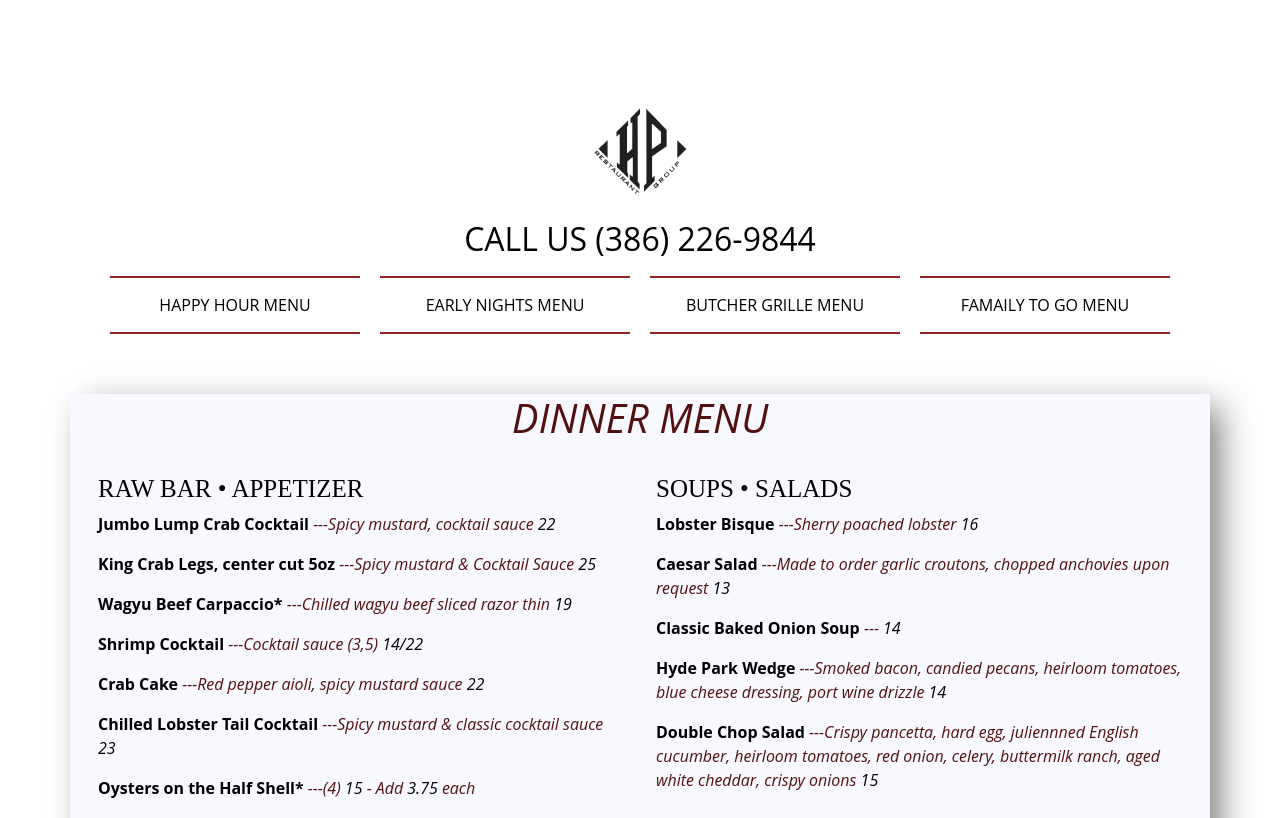
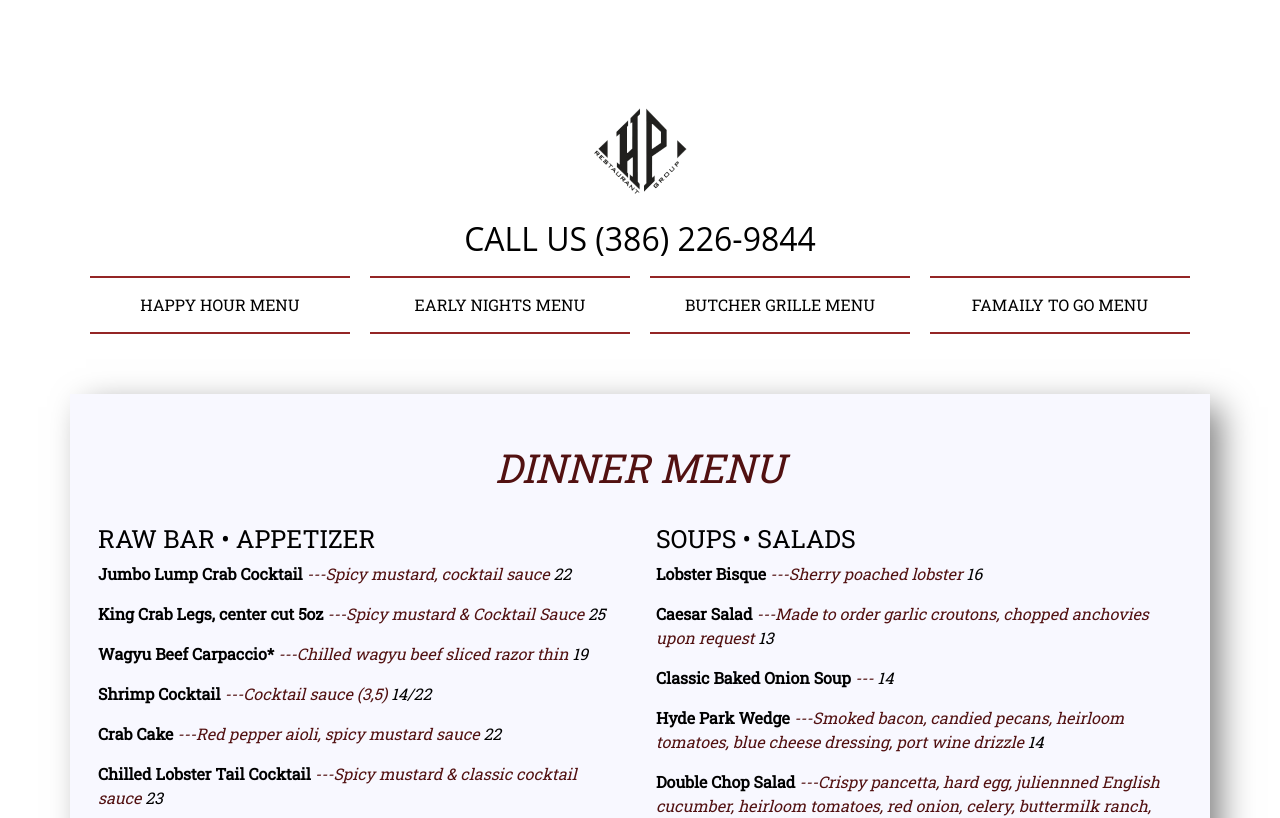
Before and after one commit to CodyGant/hydepark-react, a React (Create React App) app: page /DaytonaMenu in a window 1280 px wide. Shown: the top 818 px of the page. Built offline with nearby package versions, Linux system fonts and the light colour scheme.

Commit message:
first commit

```diff
--- a/src/App.css
+++ b/src/App.css
@@ -1,7 +1,7 @@
 @import url('https://fonts.googleapis.com/css2?family=Roboto:wght@100;400&display=swap');
-
+@import url('https://fonts.googleapis.com/css2?family=Mukta:wght@200;300;400;500&family=Roboto+Slab:wght@100;200;400&display=swap');
 body, html {
-    font-family: "Noto Serif Display", serif !important;
+    font-family:'Roboto Slab', serif !important;
     -moz-osx-font-smoothing: grayscale;
     -webkit-font-smoothing: antialiased;
 }
--- a/src/index.css
+++ b/src/index.css
@@ -1,10 +1,10 @@
 @import url("https://cdn.jsdelivr.net/npm/bootstrap-icons@1.8.1/font/bootstrap-icons.css");
-
+@import url('https://fonts.googleapis.com/css2?family=Mukta:wght@200;300;400;500&family=Roboto+Slab:wght@100;200;400&display=swap');
 /* NAVBAR AND BODY STYLES */
 body {
   margin: 0;
 
-  font-family: 'Mukta', sans-serif;
+  font-family:'Roboto Slab', serif;
   -webkit-font-smoothing: antialiased;
   -moz-osx-font-smoothing: grayscale;
   background-image: linear-gradient(rgba(0, 0, 0, 0.514), rgba(0, 0, 0, 0.2)),
@@ -18,23 +18,25 @@ body {
 }
 
 code {
-  font-family: "Noto Serif Display", serif !important;
+  font-family: 'Roboto Slab' !important;
 }
 .navbar {
   position: absolute !important;
   padding: 0;
   height: auto;
   z-index: 1;
-
+  font-family:'Roboto Slab', serif !important;
   width: 100%;
 }
 .test {
+  font-family:'Roboto Slab', serif;
   font-size: 30px !important;
   color: white !important;
   padding-left: 20px;
   padding-top: 20px !important  ;
 }
 .test p {
+  font-family:'Roboto Slab', serif;
   color: white;
   font-size: 10px;
   position: relative;
@@ -44,6 +46,7 @@ code {
 }
 
 .navLink {
+  font-family:'Roboto Slab', serif;
   padding: 2px !important;
   margin-right: 30px;
   color: white !important;
@@ -59,6 +62,7 @@ code {
 }
 
 .background {
+  font-family:'Roboto Slab', serif;
   position: absolute;
   background-image: linear-gradient(rgba(0, 0, 0, 0.322), rgba(0, 0, 0, 0.473)),
     url("./assests/hydepark-pic-1.png") !important;
@@ -82,6 +86,7 @@ code {
 
 /* LANDING PAGE STYLES */
 .landing {
+  font-family:'Roboto Slab', serif;
   display: table;
   min-height: 100vh;
   height: inherit;
@@ -90,19 +95,23 @@ code {
   color: white;
 }
 .landingContent {
+  font-family:'Roboto Slab', serif;
   margin: 0 auto;
   vertical-align: middle;
   display: table-cell;
 }
 
 .wrapper p {
+  font-family:'Roboto Slab', serif;
   margin-top: -15px;
 }
 .wrapper h1 {
+  font-family:'Roboto Slab', serif;
   font-size: 60px;
 }
 
 .reserBtn {
+  font-family:'Roboto Slab', serif;
   box-shadow: none !important;
   width: 250px !important;
   letter-spacing: 1px;
@@ -122,6 +131,7 @@ code {
 }
 
 .reservationsPage {
+  font-family:'Roboto Slab', serif;
   min-height: 100vh;
   height: inherit;
   width: 100%;
@@ -133,6 +143,7 @@ code {
 
 /* RESERVATION PAGE STYLES */
 .Reservationlanding {
+  font-family:'Roboto Slab', serif;
   margin: 0 auto;
   text-align: center;
   vertical-align: middle;
@@ -147,6 +158,7 @@ code {
 
 /* MENU PAGE STYLES */
 .menuPage {
+  font-family:'Roboto Slab', serif;
   min-height: 100vh;
   height: inherit;
   width: 100%;
@@ -154,9 +166,9 @@ code {
   color: black;
   background-color: white;
   display: table;
-  background-image: url("./assests/flowers.png") !important;
+  background-image: url("./assests/menubackground.png") !important;
   background-position: right !important;
-
+  background-size:1050px;
   background-repeat: repeat-x;
 }
 .menuPage img{
@@ -165,7 +177,7 @@ code {
 .menuPage button{
   margin:10px;
   padding:15px 30px;
-  width:250px;
+  width:260px;
   background-color:white !important;
   border: 2px solid #942525 !important;
   border-right:none !important;
@@ -194,10 +206,12 @@ code {
 }
 
 .menuItems {
+  font-family:'Roboto Slab', serif;
   text-align: left;
 }
 .menuItems p,
 span {
+  font-family:'Roboto Slab', serif;
   font-weight: bold;
   color: #270909;
 }
@@ -209,6 +223,8 @@ span {
   background-color: #f8f8ff;
 }
 .menuName{
+  padding-top:50px;
+  font-family:'Roboto Slab', serif;
   text-align: center;
   font-style: italic;
   color:#521111;
@@ -220,7 +236,7 @@ span {
 .cardTitle {
   font-size: 25px !important;
   font-weight: bold;
-  font-family: Brush Script MT, Brush Script Std, cursive !important;
+  font-family:'Roboto Slab', serif;
 }
 
 .priceDetails span {
@@ -229,12 +245,14 @@ span {
   font-weight: 500;
 }
 .menuBottom {
+  font-family:'Roboto Slab', serif;
   text-align: center;
   font-weight: bold;
   width: 100%;
 }
 
 .menuBottom span {
+  font-family:'Roboto Slab', serif;
   color: black !important;
   font-weight: normal;
   font-style: italic;
@@ -243,6 +261,7 @@ span {
 
 /* SECONDPART OF LANDING PAGE STYLES */
 .secondPart {
+  font-family:'Roboto Slab', serif;
   box-shadow: inset 0px 0px 24px -3px rgba(0, 0, 0, 0.788);
   display: table;
   min-height: 100vh;
```
Also changed, not shown: src/assests/menubackground.jpg (deleted), src/assests/menubackground.png (added).
